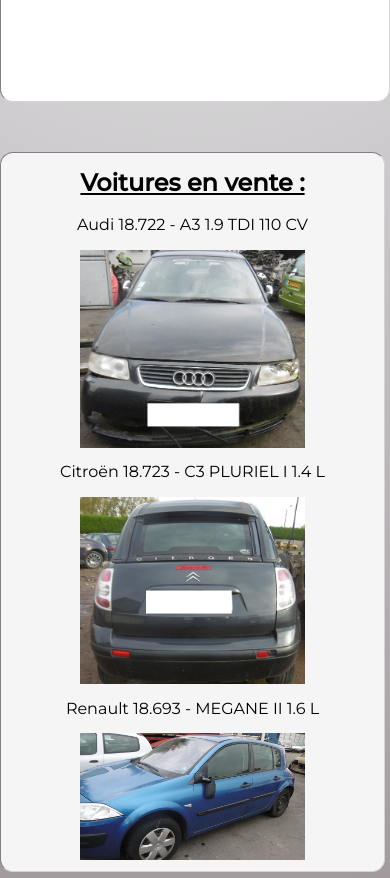
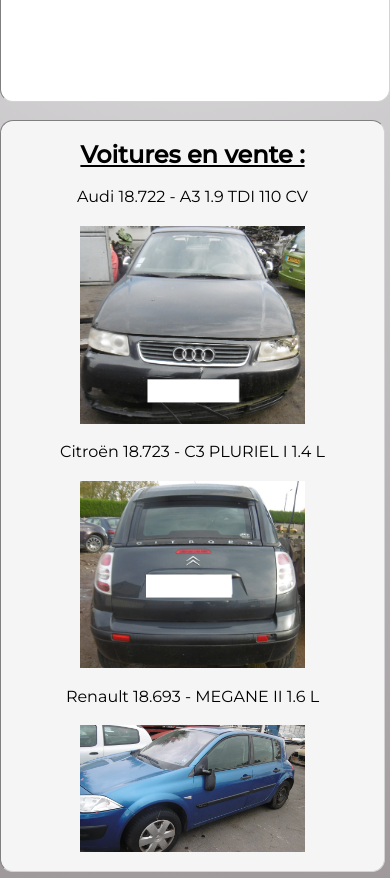
Before and after one commit to Nalla-b/projet_perso, a plain HTML site: page index.html in a window 390 px wide. Shown: the part 1960-2838 px from the top of the page. Drawn offline with nearby package versions, Linux system fonts and the light colour scheme.

Commit message:
Modification

```diff
--- a/css/index.css
+++ b/css/index.css
@@ -178,9 +178,9 @@
     .project__aside{
         display: flex;
         width:100%;
-        margin-top: 57em;
+        margin-top: 55em;
         margin-right:5px;
-        height:45em;
+        height:47em;
         flex-direction: column;
         justify-content: center;
     }
```
